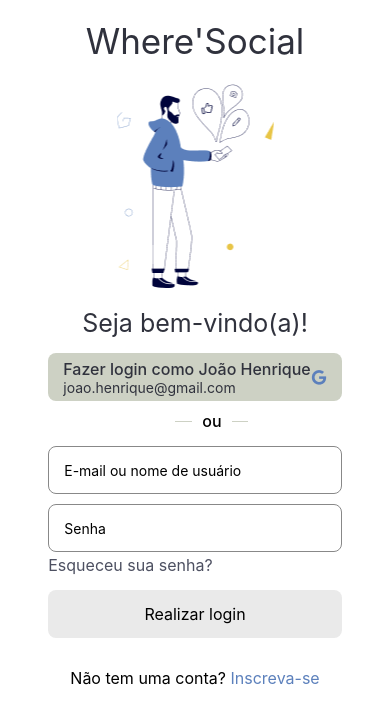
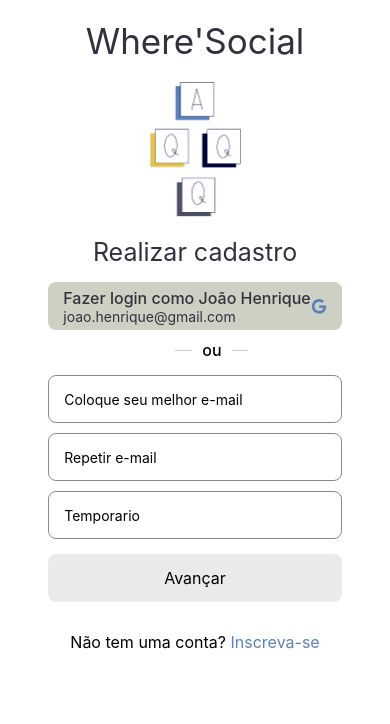
Before and after one commit to BielFernandes/wheresocial, a React Native app: screen /SignUp in a window 390 px wide. Shown: the top 724 px of the page. Built offline with nearby package versions, Linux system fonts and the light colour scheme.

Commit message:
feat: signup screen

```diff
--- a/src/routes/PublicRoutes/PublicRoutes.tsx
+++ b/src/routes/PublicRoutes/PublicRoutes.tsx
@@ -3,14 +3,14 @@
 
 import { PublicStackParamList } from './types';
 
-import { Login } from '../../screens';
+import { Login, SignUp } from '../../screens';
 
 const Stack = createStackNavigator<PublicStackParamList>();
 
 export function PublicRoutes() {
   return (
     <Stack.Navigator
-      initialRouteName="Login"
+      initialRouteName="SignUp"
       screenOptions={{ cardStyle: { backgroundColor: '#fff' } }}
     >
       {/* Routes Start */}
@@ -19,6 +19,11 @@
         component={Login}
         options={{ headerShown: false }}
       />
+      <Stack.Screen
+        name="SignUp"
+        component={SignUp}
+        options={{ headerShown: false }}
+      />
       {/* Routes End */}
     </Stack.Navigator>
   );
--- /dev/null
+++ b/src/screens/SignUp/index.tsx
@@ -0,0 +1,248 @@
+import React, { RefObject, useRef, useEffect, useState } from 'react';
+
+import {
+
+ Text, View, Image, TouchableOpacity, TextInput, KeyboardAvoidingView, Platform, ScrollView, Keyboard
+} from 'react-native';
+import styles from './style'
+
+import { Divisor } from '../../components/divisor/divisor';
+
+export function SignUp() {
+
+  const requireImage = require('./../../assets/signupImage.png')
+  const googleIcon = require('./../../assets/google.png')
+  const scrollViewRef: RefObject<ScrollView> = useRef<ScrollView>(null);
+
+  const scrollToBottom = () => {
+    if (scrollViewRef.current) {
+      scrollViewRef.current.scrollToEnd({ animated: true });
+    }
+  };
+
+  useEffect(() => {
+    const keyboardDidShowListener = Keyboard.addListener(
+      'keyboardDidShow',
+      () => {
+        scrollToBottom();
+      }
+    );
+
+    return () => {
+      keyboardDidShowListener.remove();
+    };
+  }, []);
+
+  const [toggleLengthInputs, setToggleLengthInputs] = useState(false)
+
+  const [toggleCreateAccountBtn, setToggleCreateAccountBtn] = useState(false)
+
+  const [emailInputValue, setEmailInputValue] = useState('');
+  const [confirmationEmailInputValue, setConfirmationEmailInputValue] = useState('');
+  const [temporario, setTemporario] = useState('');
+
+  const [nicknameInputValue, setNicknameInputValue] = useState('');
+  const [pwdInputValue, setPwdInputValue] = useState('');
+  const [confirmPwdInputValue, setConfirmPwdInputValue] = useState('');
+
+
+  const [emailBorderColor, setEmailBorderColor] = useState('#888888')
+  const [confirmEmailBorderColor, setConfirmEmailBorderColor] = useState('#888888')
+  const [dateBorderColor, setDateBorderColor] = useState('#888888')
+
+  const [nicknameBorderColor, setNicknameBorderColor] = useState('#888888')
+  const [pwdBorderColor, setPwdBorderColor] = useState('#888888')
+  const [confirmPwdBorderColor, setConfirmPwdBorderColor] = useState('#888888')
+
+  function handleDisableBtn(){
+    if(emailInputValue.length <= 0){
+      setEmailBorderColor('red')
+    } else {
+      setEmailBorderColor('#888888')
+     }
+
+     if(confirmationEmailInputValue.length <= 0){
+      setConfirmEmailBorderColor('red')
+    } else {
+      setConfirmEmailBorderColor('#888888')
+     }
+
+     if(temporario.length <= 0){
+      setDateBorderColor('red')
+    } else {
+      setDateBorderColor('#888888')
+     }
+
+
+
+     if(nicknameInputValue.length <= 0){
+      setNicknameBorderColor('red')
+    } else {
+      setNicknameBorderColor('#888888')
+     }
+
+     if(pwdInputValue.length <= 0){
+      setPwdBorderColor('red')
+    } else {
+      setPwdBorderColor('#888888')
+     }
+
+     if(confirmPwdInputValue.length <= 0){
+      setConfirmPwdBorderColor('red')
+    } else {
+      setConfirmPwdBorderColor('#888888')
+     }
+
+  }
+
+  function handleEnableBtn(){
+    setDateBorderColor('#888888')
+    setConfirmEmailBorderColor('#888888')
+    setEmailBorderColor('#888888')
+    setToggleNextStepBtn(true)
+  }
+
+  useEffect(() => {
+    if(emailInputValue.length && confirmationEmailInputValue.length && temporario.length >= 1){
+      setToggleLengthInputs(true)
+    } else {
+      setToggleLengthInputs(false)
+    }
+
+  }, [emailInputValue, confirmationEmailInputValue, temporario]);
+
+  useEffect(() => {
+    if(nicknameInputValue.length && pwdInputValue.length && confirmPwdInputValue.length >= 1){
+      setToggleCreateAccountBtn(true)
+    } else {
+      setToggleCreateAccountBtn(false)
+    }
+
+  }, [nicknameInputValue, pwdInputValue, confirmPwdInputValue]);
+
+  const [toggleNextStepBtn, setToggleNextStepBtn] = useState(false)
+
+  return (
+    <KeyboardAvoidingView
+    behavior={Platform.OS == "ios" ? "padding" : "height"}
+    style={styles.container}
+    keyboardVerticalOffset={70}
+    >
+      <ScrollView
+      ref={scrollViewRef}
+      contentContainerStyle={{ flexGrow:1, alignItems: 'center' }}
+      >
+        <Text style={styles.title}>
+          Where'Social
+        </Text>
+        <Image
+          source={ requireImage }
+          style={styles.image}
+        />
+        <Text style={styles.welcomeTitle}>
+          Realizar cadastro
+        </Text>
+        <View style={styles.googleLoginView}>
+          <TouchableOpacity>
+            <Text style={{fontSize: 16, fontWeight: "500", color: "#30323D"}}>Fazer login como João Henrique</Text>
+            <Text style={{fontSize: 14, color: "#30323D"}}>joao.henrique@gmail.com</Text>
+          </TouchableOpacity>
+          <Image source={googleIcon}/>
+        </View>
+        <Divisor/>
+          {
+            !toggleNextStepBtn ?
+          <View style={styles.signUpContainer}>
+            <TextInput
+              placeholder='Coloque seu melhor e-mail'
+              style={{...styles.input, borderColor: emailBorderColor}}
+              onFocus={scrollToBottom}
+              onChangeText={(text)=> setEmailInputValue(text)}
+            />
+            <TextInput
+              placeholder='Repetir e-mail'
+              style={{...styles.input, borderColor: confirmEmailBorderColor}}
+              onFocus={scrollToBottom}
+              onChangeText={(text)=> setConfirmationEmailInputValue(text)}
+            />
+            <TextInput
+              placeholder='Temporario'
+              style={{...styles.input, borderColor: dateBorderColor}}
+              onFocus={scrollToBottom}
+              onChangeText={(text)=> setTemporario(text)}
+            />
+          </View>
+            :
+           <View style={styles.signUpContainer}>
+           <TextInput
+             placeholder='Nome de usuário'
+             style={{...styles.input, borderColor: nicknameBorderColor}}
+             onFocus={scrollToBottom}
+             onChangeText={(text)=> setNicknameInputValue(text)}
+           />
+           <TextInput
+             placeholder='Senha'
+             style={{...styles.input, borderColor: pwdBorderColor}}
+             onFocus={scrollToBottom}
+             onChangeText={(text)=> setPwdInputValue(text)}
+           />
+           <TextInput
+             placeholder='Repetir senha'
+             style={{...styles.input, borderColor: confirmPwdBorderColor}}
+             onFocus={scrollToBottom}
+             onChangeText={(text)=> setConfirmPwdInputValue(text)}
+           />
+           <Text>Eu concordo com os Termos de Serviço e a Política de Privacidade, incluindo o Uso de Cookies.</Text>
+           <Text>Privacidade, incluindo o Uso de Cookies.</Text>
+         </View>
+        }
+      {
+      !toggleLengthInputs ?
+        <TouchableOpacity
+        style={styles.enableButtonLogin}
+        onPress={handleDisableBtn}
+        >
+          <Text style={{fontSize: 16}}>
+            Avançar
+          </Text>
+        </TouchableOpacity> :
+
+        !toggleNextStepBtn ?
+        <TouchableOpacity
+        style={styles.buttonLogin}
+        onPress={handleEnableBtn}
+        >
+          <Text style={{fontSize: 16}}>
+            Avançar
+          </Text>
+        </TouchableOpacity>
+        :
+        !toggleCreateAccountBtn ?
+        <TouchableOpacity
+        style={styles.enableButtonLogin}
+        onPress={handleDisableBtn}
+        >
+          <Text style={{fontSize: 16}}>
+            Criar conta
+          </Text>
+        </TouchableOpacity>
+        :
+        <TouchableOpacity
+        style={styles.buttonLogin}
+        onPress={handleEnableBtn}
+        >
+          <Text style={{fontSize: 16}}>
+            Criar conta
+          </Text>
+        </TouchableOpacity>
+        }
+        {
+          !toggleNextStepBtn &&
+        <Text style={{fontSize: 16}}>
+          Não tem uma conta? <Text style={{fontSize: 16, color: '#5C80BC'}}>Inscreva-se</Text>
+        </Text>
+        }
+      </ScrollView>
+     </KeyboardAvoidingView>
+  );
+}
--- /dev/null
+++ b/src/screens/SignUp/style.ts
@@ -0,0 +1,73 @@
+import { StyleSheet } from "react-native";
+
+const styles = StyleSheet.create({
+    container:{
+      flex:1,
+      paddingHorizontal: 15,
+      paddingVertical: 20,
+      flexDirection: 'column',
+      alignItems: 'center',
+      backgroundColor: '#FFFFFF'
+    },
+    title:{
+      fontSize: 35,
+      color: "#30323D",
+      marginBottom: 20
+    },
+    image:{
+      width:91,
+      height:135
+    },
+    welcomeTitle:{
+      fontSize: 25,
+      color: "#30323D",
+      marginTop: 20,
+      marginBottom: 15
+    },
+    googleLoginView:{
+      backgroundColor: '#CDD1C4',
+      flexDirection: 'row',
+      paddingHorizontal: 15,
+      justifyContent:'space-between',
+      alignItems: 'center',
+      width:'100%',
+      height: 48,
+      borderRadius: 8,
+      padding: 6,
+      marginBottom: 10
+    },
+    signUpContainer:{
+      width: "100%",
+      gap: 10,
+      marginTop: 15
+    },
+    input:{
+      borderWidth: 1,
+      width: '100%',
+      borderRadius: 8,
+      height: 48,
+      paddingHorizontal: 15
+    },
+    buttonLogin:{
+      width: '100%',
+      height: 48,
+      backgroundColor: '#CDD1C4',
+      borderRadius: 8,
+      justifyContent: 'center',
+      alignItems: 'center',
+      marginTop: 15,
+      marginBottom: 30
+    },
+    enableButtonLogin:{
+      width: '100%',
+      height: 48,
+      backgroundColor: "#EAEAEA",
+      borderRadius: 8,
+      justifyContent: 'center',
+      alignItems: 'center',
+      marginTop: 15,
+      marginBottom: 30
+    }
+  })
+
+  export default styles
--- a/src/screens/index.ts
+++ b/src/screens/index.ts
@@ -1,2 +1,3 @@
 export { Login } from "./Login";
 export { Feed } from "./Feed";
+export { SignUp } from "./SignUp";
```
Also changed, not shown: src/assets/signupImage.png (added).
